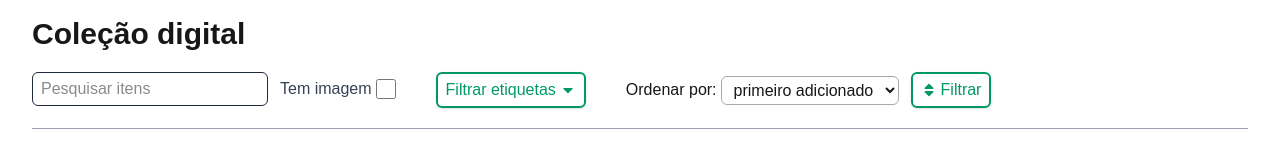
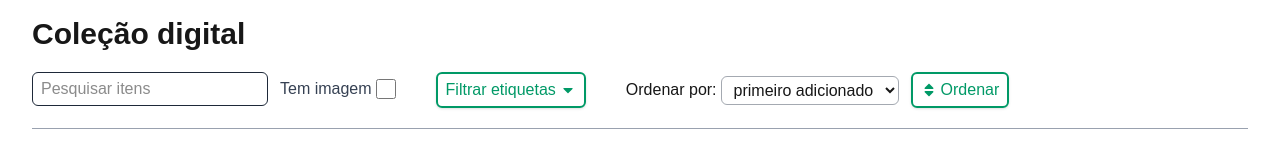
Before and after one commit to gab-souza-martins/digital-collection, a Next.js app: page / in a window 1280 px wide. Shown: the top 162 px of the page. Built offline with nearby package versions, Linux system fonts and the light colour scheme.

Commit message:
Alterado texto do botão em Sort.tsx para "Ordenar"

```diff
--- a/src/app/Components/Sort.tsx
+++ b/src/app/Components/Sort.tsx
@@ -19,7 +19,9 @@ const Sort: React.FC<SortProps> = ({ sort }) => {
                <div className="flex items-center gap-1">
                   <label htmlFor="sortSelect">Ordenar por:</label>
                   <select
-                     onChange={(e) => setSelectedSort(e.target.value)}
+                     onChange={(e) => {
+                        setSelectedSort(e.target.value);
+                     }}
                      value={selectedSort}
                      id="sortSelect"
                      className="border border-gray-600/50 rounded-md py-1 px-2"
@@ -40,7 +42,7 @@ const Sort: React.FC<SortProps> = ({ sort }) => {
                           active:bg-emerald-700 active:border-emerald-700 active:shadow-md"
             >
                <FaSort />
-               Filtrar
+               Ordenar
             </button>
          </form>
       </div>
```
